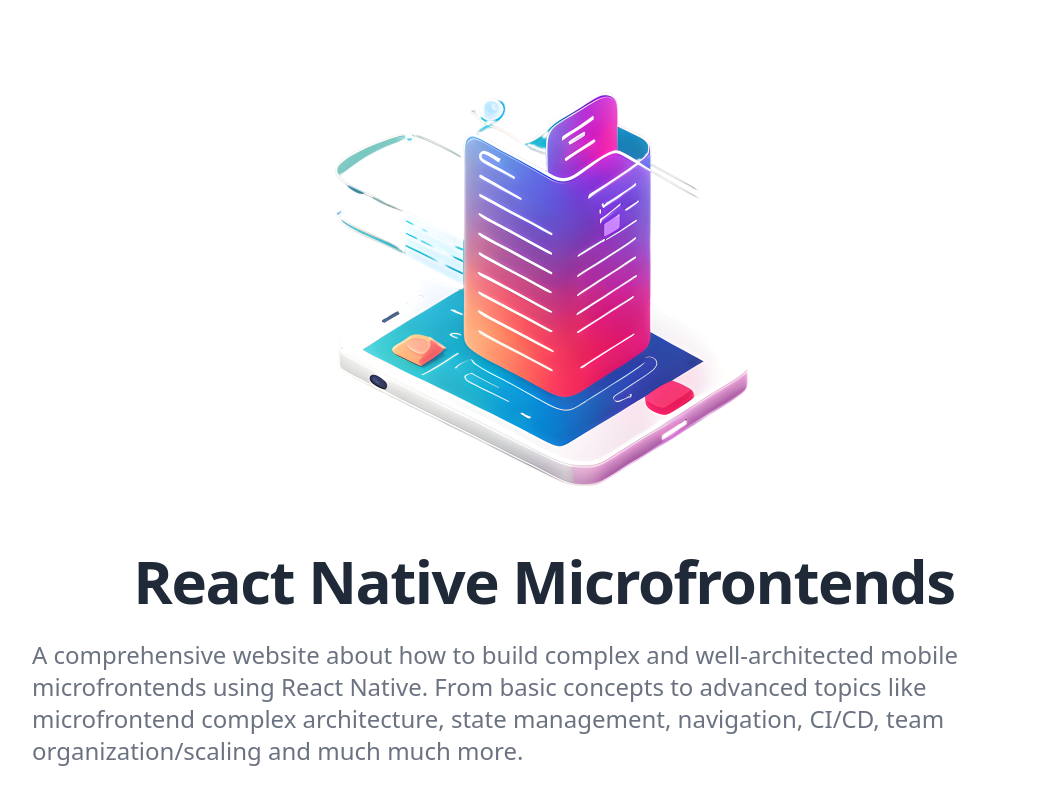
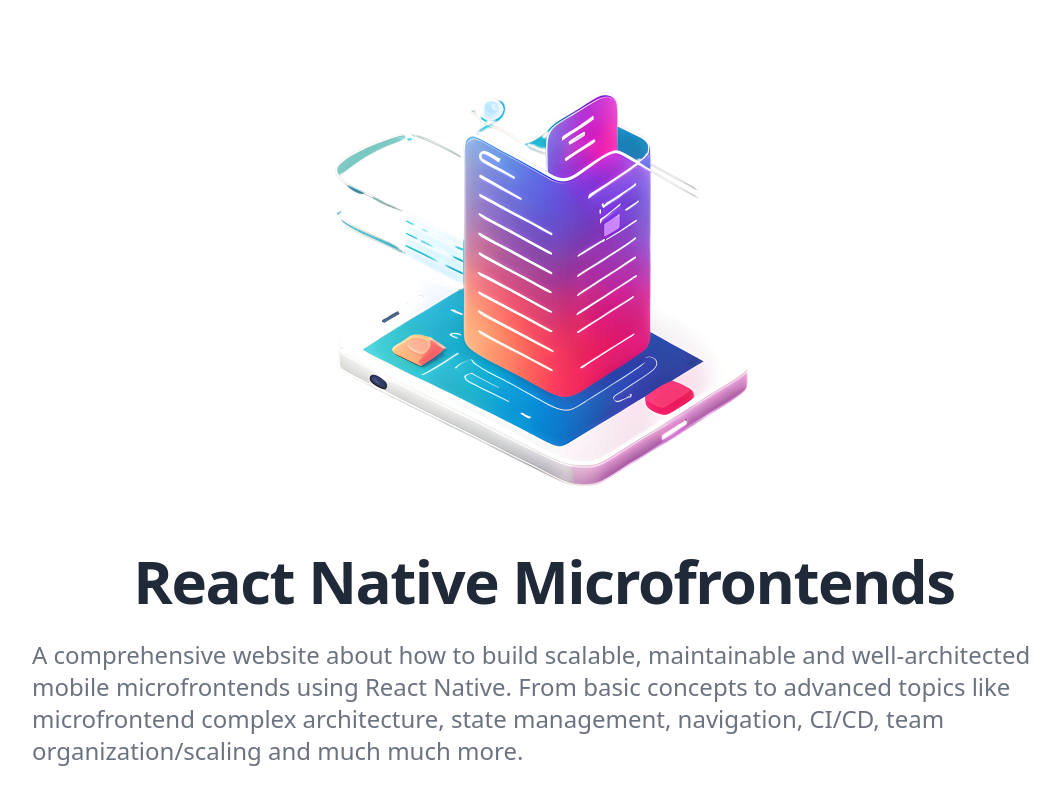
Before and after one commit to francescopersico/rnm-website, a Next.js app: page / in a window 1280 px wide. Shown: the top 804 px of the page, without its empty margins (96-1156 px from the left). Built offline with nearby package versions, Linux system fonts and the light colour scheme.

Commit message:
Remove hero repetitions (#9)

```diff
--- a/components/pages/Home.tsx
+++ b/components/pages/Home.tsx
@@ -17,7 +17,7 @@
           React Native Microfrontends
         </h1>
         <p className="py-5 text-xl leading-normal text-gray-500 lg:text-xl xl:text-2xl dark:text-gray-300 lg:max-w-5xl">
-          A comprehensive website about how to build complex and
+          A comprehensive website about how to build scalable, maintainable and
           well-architected mobile microfrontends using React Native. From basic
           concepts to advanced topics like microfrontend complex architecture,
           state management, navigation, CI/CD, team organization/scaling and
```
